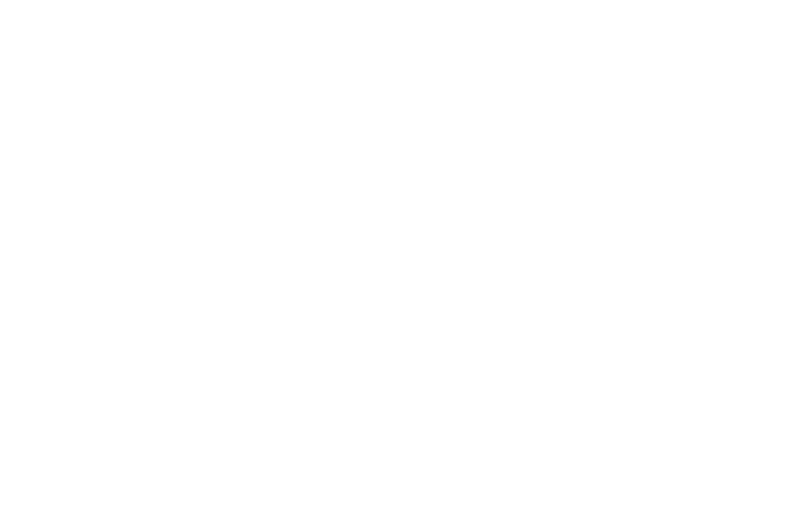
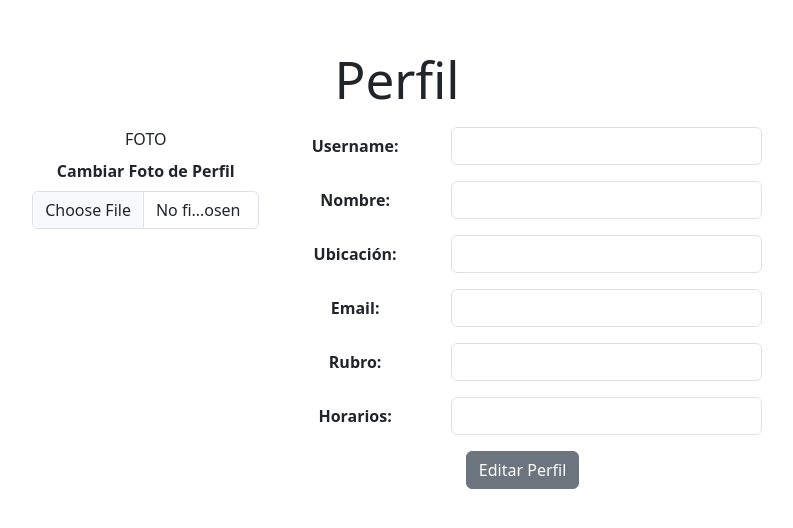
Before and after one commit to Nahue430/ServiTurnos, a React (Vite) app: page /homeProfessional in a window 1280 px wide. Before the commit this address had no page. Shown: the part 130-658 px from the top of the page, without its empty margins (243-1036 px from the left). Built offline with nearby package versions, Linux system fonts and the light colour scheme.

Commit message:
HomeProfessional create
Co-authored-by: Cristian Ninotti <CristianNinotti@users.noreply.github.com>
Co-authored-by: Juan Ignacio Zucco <Juani91@users.noreply.github.com>
Co-authored-by: Nahuel González <Nahue430@users.noreply.github.com>

```diff
--- /dev/null
+++ b/src/components/homeClient/HomeClient.css
@@ -0,0 +1,15 @@
+.foto-perfil {
+    width: 150px;
+    height: 150px;
+    object-fit: cover;
+    border-radius: 50%;
+  }
+
+  .foto-container {
+    display: flex;
+    justify-content: center;
+    align-items: center;
+    width: 150px;
+    height: 150px;
+    margin-bottom: 10px;
+  }
--- /dev/null
+++ b/src/components/homeProfessional/HomeProfessional.jsx
@@ -0,0 +1,150 @@
+import React, { useState } from 'react';
+import { Form, Button, Row, Col } from 'react-bootstrap';
+//import './Perfil.css'; // Aquí agregarías los estilos personalizados.
+
+const HomeProfessional = () => {
+  const [username, setUsername] = useState('');
+  const [nombre, setNombre] = useState('');
+  const [ubicacion, setUbicacion] = useState('');
+  const [email, setEmail] = useState('');
+  const [rubro, setRubro] = useState('');
+  const [horarios, setHorarios] = useState('');
+  const [foto, setFoto] = useState(null);
+  const [editMode, setEditMode] = useState(false);
+
+  const handleFotoChange = (e) => {
+    setFoto(URL.createObjectURL(e.target.files[0]));
+  };
+
+  const toggleEditMode = () => {
+    setEditMode(!editMode);
+  };
+
+  const handleSave = () => {
+    setEditMode(false);
+    // Aquí podrías enviar los datos actualizados a tu backend o guardarlos en localStorage
+  };
+
+  return (
+    <div className="perfil-container">
+      <h1>Perfil</h1>
+      <Row className="perfil-row">
+        <Col md={4}>
+          <div className="foto-container">
+            {foto ? (
+              <img src={foto} alt="Foto de perfil" className="foto-perfil" />
+            ) : (
+              <div className="foto-placeholder">FOTO</div>
+            )}
+            <Form.Group controlId="formFile" className="mt-2">
+              <Form.Label>Cambiar Foto de Perfil</Form.Label>
+              <Form.Control type="file" accept="image/*" onChange={handleFotoChange} />
+            </Form.Group>
+          </div>
+        </Col>
+
+        <Col md={8}>
+          <Form>
+            <Form.Group as={Row} className="mb-3">
+              <Form.Label column sm="4">
+                Username:
+              </Form.Label>
+              <Col sm="8">
+                <Form.Control
+                  type="text"
+                  value={username}
+                  readOnly={!editMode}
+                  onChange={(e) => setUsername(e.target.value)}
+                />
+              </Col>
+            </Form.Group>
+
+            <Form.Group as={Row} className="mb-3">
+              <Form.Label column sm="4">
+                Nombre:
+              </Form.Label>
+              <Col sm="8">
+                <Form.Control
+                  type="text"
+                  value={nombre}
+                  readOnly={!editMode}
+                  onChange={(e) => setNombre(e.target.value)}
+                />
+              </Col>
+            </Form.Group>
+
+            <Form.Group as={Row} className="mb-3">
+              <Form.Label column sm="4">
+                Ubicación:
+              </Form.Label>
+              <Col sm="8">
+                <Form.Control
+                  type="text"
+                  value={ubicacion}
+                  readOnly={!editMode}
+                  onChange={(e) => setUbicacion(e.target.value)}
+                />
+              </Col>
+            </Form.Group>
+
+            <Form.Group as={Row} className="mb-3">
+              <Form.Label column sm="4">
+                Email:
+              </Form.Label>
+              <Col sm="8">
+                <Form.Control
+                  type="email"
+                  value={email}
+                  readOnly={!editMode}
+                  onChange={(e) => setEmail(e.target.value)}
+                />
+              </Col>
+            </Form.Group>
+
+            <Form.Group as={Row} className="mb-3">
+              <Form.Label column sm="4">
+                Rubro:
+              </Form.Label>
+              <Col sm="8">
+                <Form.Control
+                  type="text"
+                  value={rubro}
+                  readOnly={!editMode}
+                  onChange={(e) => setRubro(e.target.value)}
+                />
+              </Col>
+            </Form.Group>
+
+            <Form.Group as={Row} className="mb-3">
+              <Form.Label column sm="4">
+                Horarios:
+              </Form.Label>
+              <Col sm="8">
+                <Form.Control
+                  type="text"
+                  value={horarios}
+                  readOnly={!editMode}
+                  onChange={(e) => setHorarios(e.target.value)}
+                />
+              </Col>
+            </Form.Group>
+
+            <div className="text-right">
+              {editMode ? (
+                <Button variant="primary" onClick={handleSave}>
+                  Guardar Cambios
+                </Button>
+              ) : (
+                <Button variant="secondary" onClick={toggleEditMode}>
+                  Editar Perfil
+                </Button>
+              )}
+            </div>
+          </Form>
+        </Col>
+      </Row>
+    </div>
+  );
+};
+
+export default HomeProfessional;
--- a/src/components/registerPro/RegisterPro.jsx
+++ b/src/components/registerPro/RegisterPro.jsx
@@ -33,7 +33,7 @@ const RegisterPro = () => {
     console.log({ rubro, matricula, tarifaBase });
 
     // Redirigir al siguiente paso
-    navigate('/success');  // Redirigir al componente de gestión de perfil de profesional
+    navigate('/HomeProfessional');  // Redirigir al componente de gestión de perfil de profesional
   };
 
   const handleBack = () => {
--- a/src/components/routes/Routes.jsx
+++ b/src/components/routes/Routes.jsx
@@ -5,6 +5,7 @@ import Login from '../login/Login';
 import RegisterPro from '../registerPro/RegisterPro';
 import ResetPassword from '../resetPassword/ResetPassword';
 import HomeClient from '../homeClient/HomeClient';
+import HomeProfessional from '../homeProfessional/HomeProfessional';
 
 
 const RoutesComponent = () => {
@@ -17,6 +18,7 @@ const RoutesComponent = () => {
         <Route path="/registerPro" element={<RegisterPro/>} />
         <Route path="/reset-password" element={<ResetPassword />} />
         <Route path="/homeClient" element={<HomeClient />} />
+        <Route path="/homeProfessional" element={<HomeProfessional />} />
       </Routes>
     </Router>
   );
```
